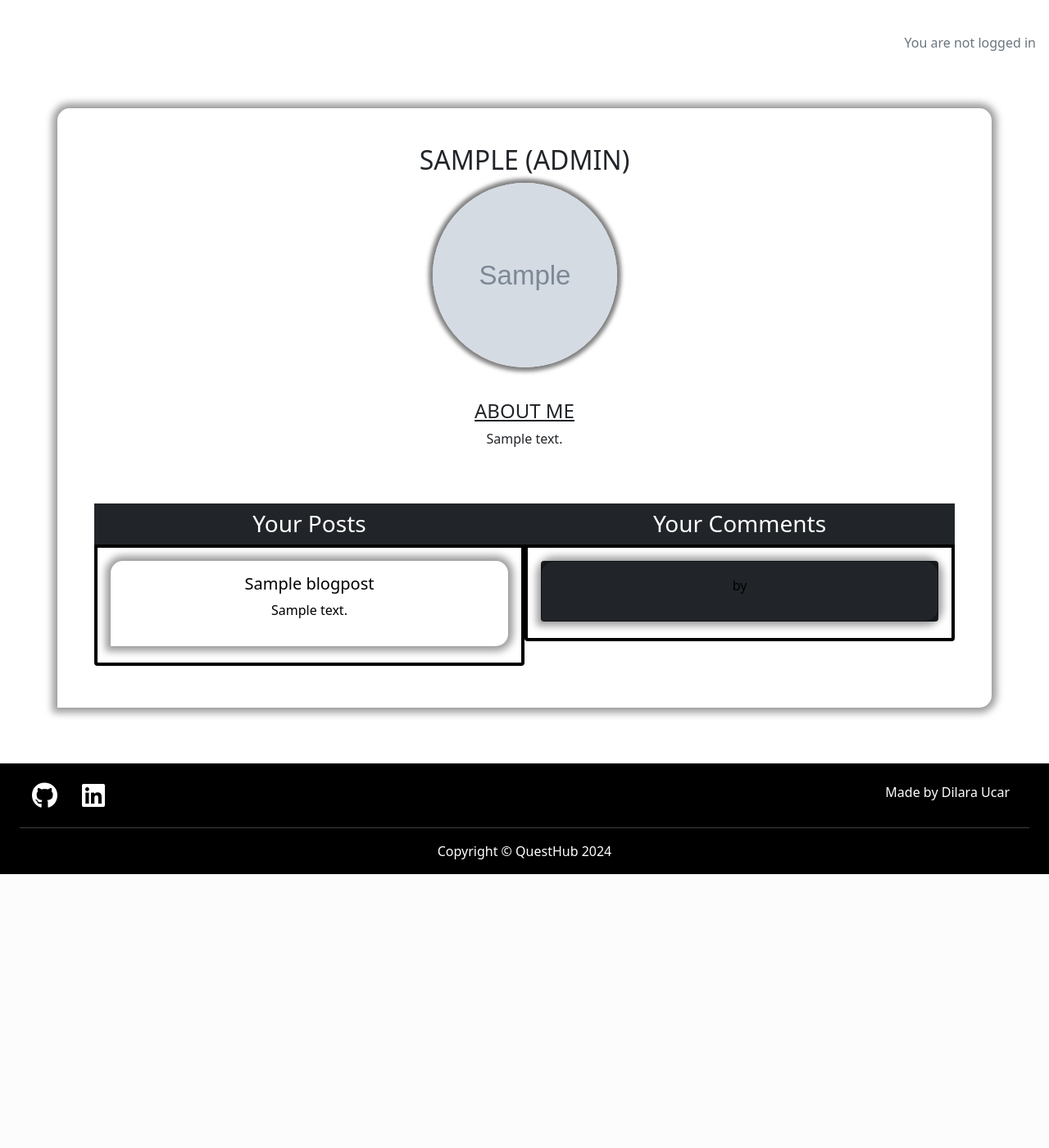
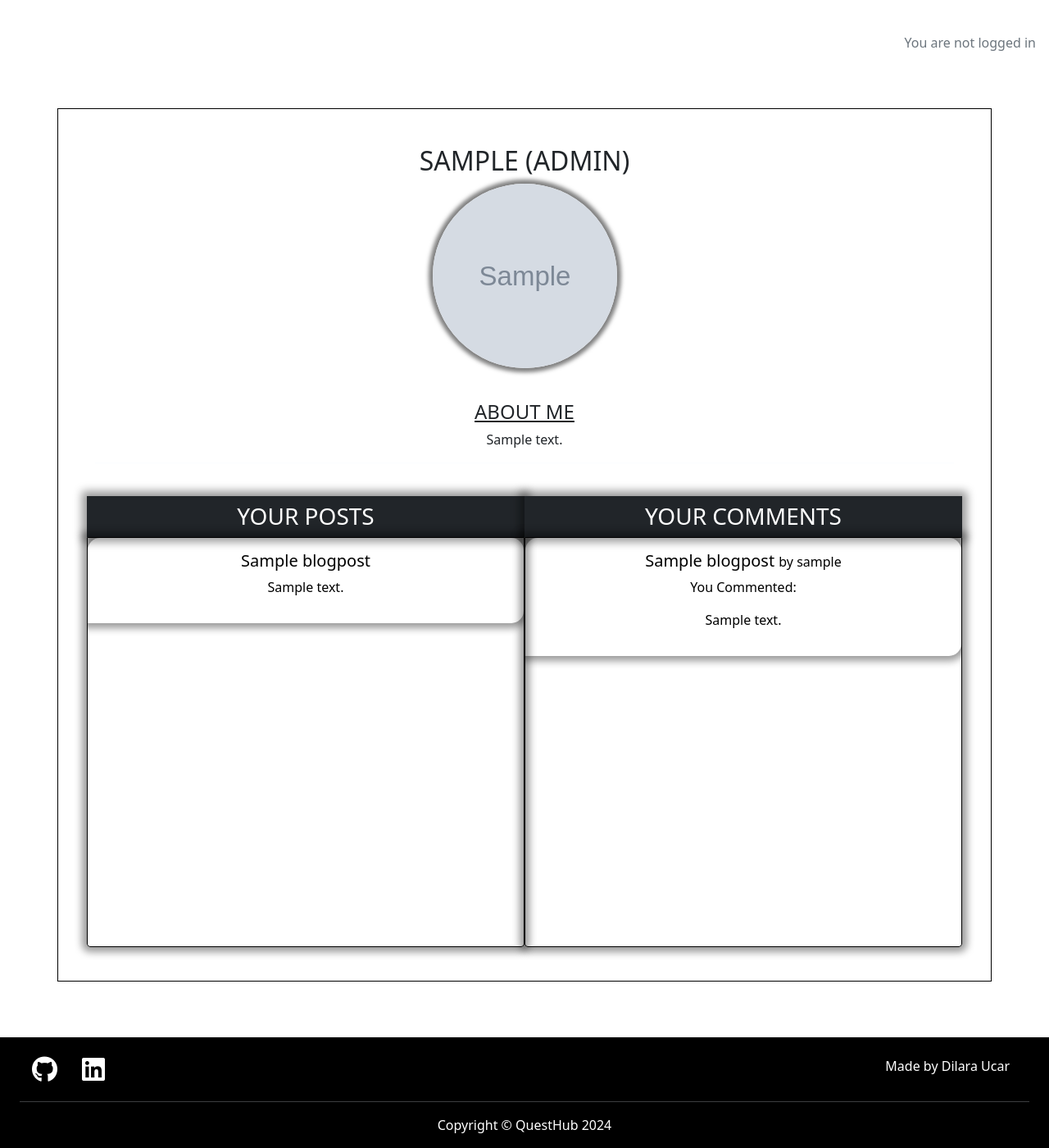
Before and after one commit to DilaraUcar/django-portfolio-project, a Django app: a page that uses user_profile/templates/user_profile/profile.html in a window 1280 px wide. Shown: the part 126-1526 px from the top of the page at 82% size. Before the commit the page ends 1192 px from the top, so only its background shows below. Run offline with Django 4.2, Linux system fonts and the light colour scheme; tables that the repository leaves empty hold one stand-in row (values such as "Sample post"); grey boxes marked "Sample" are stand-in pictures; some libraries are stand-ins or nearby versions; some web fonts are replaced.

Commit message:
Updated database and added new posts and comments, fixed profile urls in templates and titied up some styles, and search functionality finished for search criterieas

```diff
--- a/hello_world/templates/hello_world/post_detail.html
+++ b/hello_world/templates/hello_world/post_detail.html
@@ -101,9 +101,9 @@
                 <div class="row mb-1">
                     <!-- Avatar -->
                     <div class="col-sm-2 col-lg-1 pt-md-3 text-center">
-                        <a href="{% url 'profile' post.writer.username %}" class="author text-white">
+                        <a href="{% url 'profile' comment.commenter.username %}" class="author text-white">
                             <!-- If user has no avatar, use placeholder -->
-                            {% if post.writer.profile.avatar.url != '/media/images/nobody.jpg' %}
+                            {% if comment.commenter.profile.avatar.url != '/media/images/nobody.jpg' %}
                             <img id="round" src="{{ comment.commenter.profile.avatar.url }}" alt="Avatar">
                             {% else %}
                             <img id="round" src="{% static 'images/nobody.jpg' %}" alt="Avatar">
@@ -113,7 +113,7 @@
                     <div class="col-sm-10 col-lg-11 px-3 px-lg-5">
                         <!-- Comment info (author, time of post) -->
                         <p class="text-fade small mb-0 spacing">
-                            <a href="{% url 'profile' post.writer.username %}" class="link-hover font-weight-bold h6 text-fade">
+                            <a href="{% url 'profile' comment.commenter.username %}" class="link-hover font-weight-bold h6 text-fade">
                                 {{ comment.commenter }} |
                             </a>
                             {{ comment.created_at }}
--- a/hello_world/views.py
+++ b/hello_world/views.py
@@ -1,4 +1,5 @@
 from django.shortcuts import render, get_object_or_404, redirect
+from django.http import HttpResponseRedirect
 from django.views import generic
 from django.contrib import messages
 from django.db.models import Q
@@ -12,7 +13,7 @@ class PostList(generic.ListView):
     paginate_by = 5
 
     def get_queryset(self):
-        queryset = BlogPost.objects.filter(status=1).order_by('-created_at')
+        queryset = BlogPost.objects.filter(status=1).order_by('-is_pinned', '-created_at')
         query = self.request.GET.get('search')
         if query:
             queryset = queryset.filter(
@@ -20,12 +21,14 @@ class PostList(generic.ListView):
                 Q(content__icontains=query) |
                 Q(writer__username__icontains=query)
             )
+        self.search_results = queryset.exists()  # Track if there are any results
         return queryset
 
     def get_context_data(self, **kwargs):
         context = super().get_context_data(**kwargs)
         context['form'] = BlogPostForm()
         context['search_term'] = self.request.GET.get('search', '')
+        context['no_results'] = not self.search_results and self.request.GET.get('search')
         return context
 
 def create_post(request):
--- a/static/css/style.css
+++ b/static/css/style.css
@@ -126,6 +126,10 @@ label {
     justify-content: center;
     align-items: center;
     height: 100%;
+}
+
+.pinned-icon {
+    font-size: 25px;
 }
 
 /*--------------------------------------------Posts */
@@ -303,7 +307,7 @@ hr {
 }
 
 .post-comment-container {
-    padding: 15px;
+    padding: 5px;
     margin-bottom: 20px;
     width: auto;
 }
@@ -319,13 +323,23 @@ hr {
 
 .posts-wrapper {
     border-radius: 0 0 4px 4px;
-    border: 4px solid #000;
+    box-shadow: 0 0 10px 6px rgba(0, 0, 0, 0.4);
+    border: 1px solid #000;
     max-height: 500px;
+    height: 500px;
     overflow-y: auto;
+}
+
+.box-shadow {
+    box-shadow: 0 0 10px 6px rgba(0, 0, 0, 0.4);
 }
 
 .underline {
     text-decoration: underline;
+}
+
+.profile-wrapper {
+    border: 1px solid #000;
 }
 
 /*--------------------------------------------------------------Media Queries */
--- a/user_profile/templates/user_profile/profile.html
+++ b/user_profile/templates/user_profile/profile.html
@@ -3,7 +3,7 @@
 
 {% block content %}
 <div class="side-space">
-    <div class="container mt-5 margin-space card-body">
+    <div class="container mt-5 margin-space profile-wrapper">
         <div class="row text-center">
             <!-- Profile info -->
             <div class="col mt-4 text-dark">
@@ -33,12 +33,16 @@
                     <form id="edit-form" method="post" enctype="multipart/form-data">
                         {% csrf_token %}
                         <div class="form-group mb-3">
+                            <label for="id_avatar">Avatar</label>
+                            <input type="file" class="form-control" id="id_avatar" name="avatar">
+                        </div>
+                        <div class="form-group mb-3">
                             <label for="id_about">About Me</label>
                             <textarea class="form-control" id="id_about" name="about"
                                 rows="5">{{ profile.about }}</textarea>
                         </div>
                         <div class="pb-3">
-                            <button type="submit" class="btn btn-primary px-4 mx-auto">Save changes</button>
+                            <button type="submit" class="btn px-4 mx-auto">Save changes</button>
                             <button type="button" class="btn btn-secondary px-4 mx-auto">
                                 Cancel
                             </button>
@@ -50,8 +54,8 @@
         <div class="container mb-3 post-comment-container">
             <div class="row text-center">
                 <div class="col-lg-6 text-white mt-1">
-                    <h3 class="text-fade bg-dark p-2 mb-0">Your Posts</h3>
-                    <div class="p-3 mt-0 posts-wrapper">
+                    <h3 class="text-fade bg-dark p-2 mb-0 box-shadow text-uppercase">Your Posts</h3>
+                    <div class="mt-0 posts-wrapper">
                         {% for post in posts %}
                         <a href="{% url 'post_detail' post.slug %}" class="post-link">
                             <div class=" mb-1">
@@ -62,27 +66,27 @@
                             </div>
                         </a>
                         {% empty %}
-                        <p class="text-muted">No Posts...</p>
+                        <p class="pt-4 text-muted">No Posts...</p>
                         {% endfor %}
                     </div>
                 </div>
                 <div class="col-lg-6 text-white mt-1">
-                    <h3 class="text-fade bg-dark p-2 mb-0">Your Comments</h3>
-                    <div class="p-3 mt-0 posts-wrapper">
+                    <h3 class="text-fade bg-dark p-2 mb-0 box-shadow text-uppercase">Your Comments</h3>
+                    <div class="mt-0 posts-wrapper">
                         {% for comment in comments %}
-                        <a href="{% url 'post_detail' comment.post.slug %}" class="post-link">
-                            <div class="card bg-dark mb-1">
+                        <a href="{% url 'post_detail' comment.blog_post.slug %}" class="post-link">
+                            <div class="mb-1">
                                 <div class="card-body">
                                     <h5 class="card-title">
-                                        {{ comment.post.title|safe }}
-                                        <span class="h6"> by {{ comment.post.writer }}</span>
+                                        {{ comment.blog_post.heading | safe }}
+                                        <span class="h6"> by {{ comment.blog_post.writer }}</span>
                                     </h5>
-                                    <p class="card-text">{{ comment.body|safe|linebreaks }}</p>
+                                    <p class="card-text">You Commented: {{ comment.content | safe | linebreaks }}</p>
                                 </div>
                             </div>
                         </a>
                         {% empty %}
-                        <p class="text-muted">No Comments...</p>
+                        <p class="pt-4 text-muted">No Comments...</p>
                         {% endfor %}
                     </div>
                 </div>
@@ -114,7 +118,9 @@
                     aria-label="Close"></button>
             </div>
             <div class="modal-body">
-                Are you sure you want to delete your account?
+                Sorry to see you leave. Are you sure you want to delete your account?
+                <hr>
+               <small class="text-danger">This change will be permanent.</small>
             </div>
             <div class="modal-footer">
                 <button type="button" class="btn btn-secondary text-uppercase" data-bs-dismiss="modal">Cancel</button>
```
Also changed, not shown: hello_world/templates/index.html (+16 -6 lines), hello_world/migrations/0007_remove_blogpost_num_likes_remove_comment_num_likes_and_more.py (added), media/media/athletes.webp (deleted), media/media/girl-image_npq7VZE.jpeg (deleted), media/media/legoman.jpg (deleted), media/media/nobody.jpg (deleted), media/media/pexels-blitzboy-1040880_VvuZgRZ.jpg (deleted), media/media/pexels-cottonbro-8090137.jpg (added).
